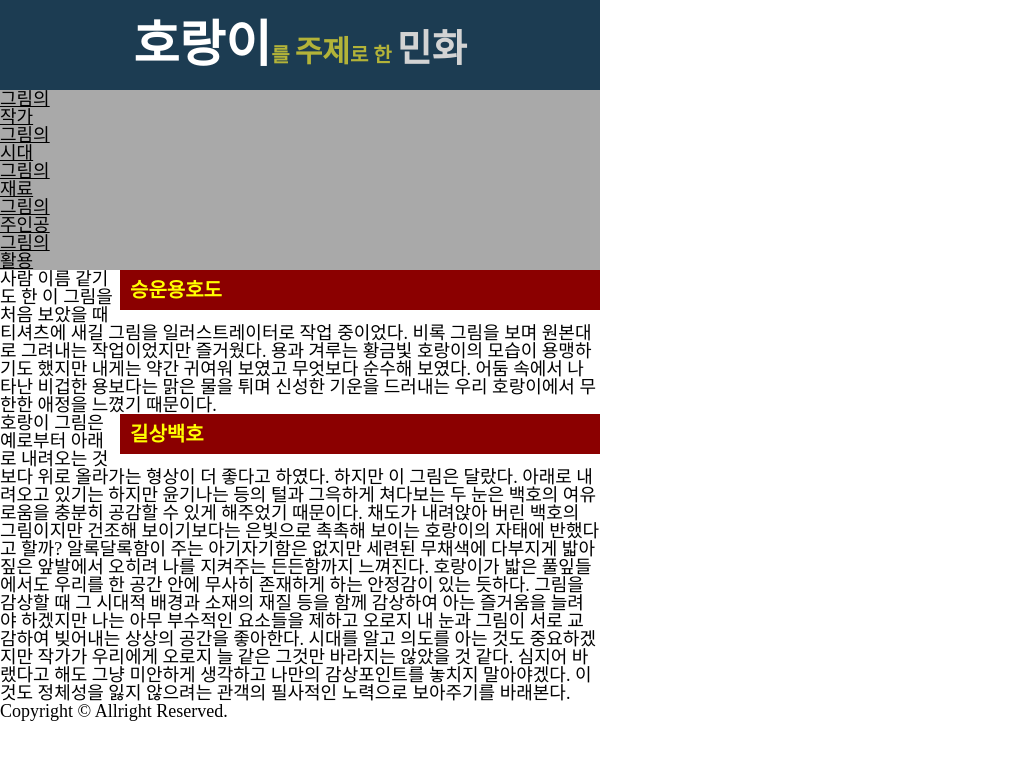
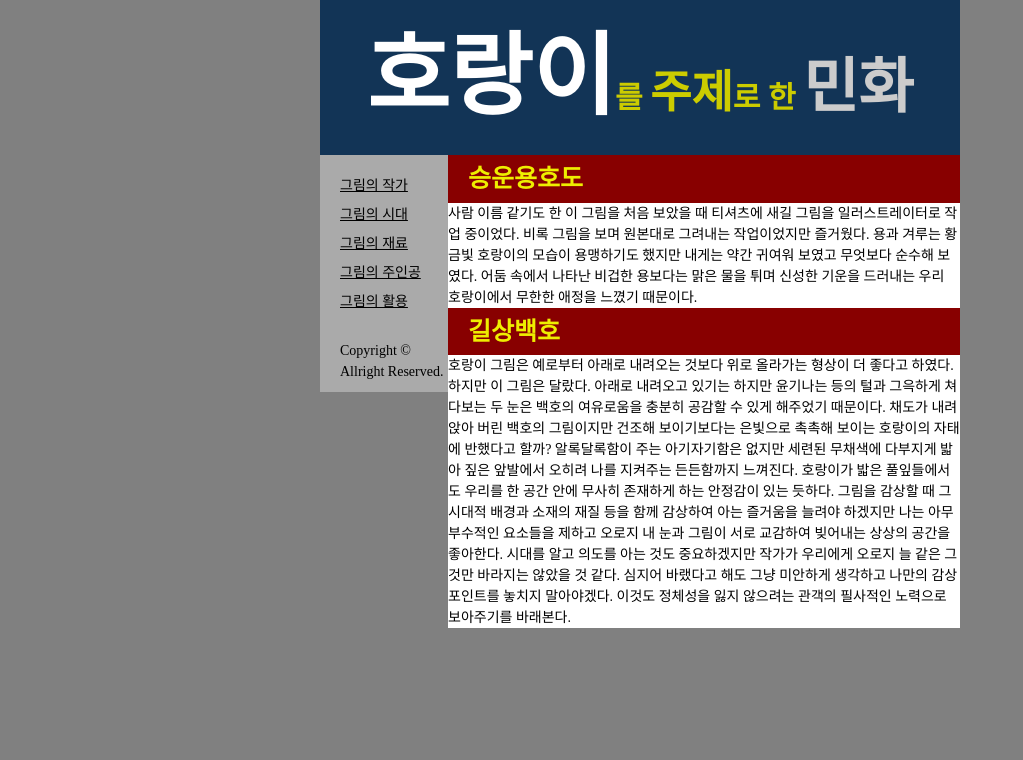
Before and after one commit to Dasom04/HTML-Css-study0122, a plain HTML site: page 2.CSS/9.position/9.실습3.html in a window 1280 px wide. Shown: the whole page, without its empty margins (0-1023 px from the left). Drawn offline with nearby package versions, Linux system fonts and the light colour scheme.

Commit message:
#16.CSS trandstion,transform

```diff
--- a/2.CSS/9.position/9.실습3.html
+++ b/2.CSS/9.position/9.실습3.html
@@ -32,12 +32,12 @@
 				</ul>
 				<div class="content">
 					<h2>승운용호도</h2>
-					<p class="hodo">사람 이름 같기도 한 이 그림을 처음 보았을 때 티셔츠에 새길 그림을 일러스트레이터로 작업 중이었다. 비록
+					<p>사람 이름 같기도 한 이 그림을 처음 보았을 때 티셔츠에 새길 그림을 일러스트레이터로 작업 중이었다. 비록
 						그림을 보며 원본대로 그려내는 작업이었지만 즐거웠다. 용과 겨루는 황금빛 호랑이의 모습이 용맹하기도 했지만 내게는 약간
 						귀여워 보였고 무엇보다 순수해 보였다. 어둠 속에서 나타난 비겁한 용보다는 맑은 물을 튀며 신성한 기운을 드러내는 우리
 						호랑이에서 무한한 애정을 느꼈기 때문이다.</p>
 					<h2>길상백호</h2>
-					<p class="tiger">호랑이 그림은 예로부터 아래로 내려오는 것보다 위로 올라가는 형상이 더 좋다고 하였다. 하지만 이 그림은
+					<p>호랑이 그림은 예로부터 아래로 내려오는 것보다 위로 올라가는 형상이 더 좋다고 하였다. 하지만 이 그림은
 						달랐다. 아래로 내려오고 있기는 하지만 윤기나는 등의 털과 그윽하게 쳐다보는 두 눈은 백호의 여유로움을 충분히 공감할 수
 						있게 해주었기 때문이다. 채도가 내려앉아 버린 백호의 그림이지만 건조해 보이기보다는 은빛으로 촉촉해 보이는 호랑이의
 						자태에 반했다고 할까? 알록달록함이 주는 아기자기함은 없지만 세련된 무채색에 다부지게 밟아 짚은 앞발에서 오히려 나를
--- a/2.CSS/9.position/tiger.css
+++ b/2.CSS/9.position/tiger.css
@@ -8,7 +8,7 @@
   background: gray;
 }  */
 
-#wrapper {
+/* #wrapper {
 width: 600px;
 height: 600px;
 background: darkgray;
@@ -60,15 +60,113 @@ h2 {
   background: darkred;
   padding: 10px;
   float: right;
-}
+} */
 /* .hodo {
   width: 80%;
   font-size: 15px;
 
 } */
-.menu {
+/* .menu {
   width: 10%;
   height: 100%;
   text-decoration: underline;
 
+} */
+
+/* base style */
+
+body {
+  background: gray;
+  font-size: 14px;
+  line-height: 1.5;
+  color: black;
+  font-family: '굴림', serif;
 }
+#wrapper {
+  width: 50%;
+  margin: 0 auto;
+}
+
+/* header style */
+header {
+  background: #123456;
+  padding: 10px;
+  color: white;
+}
+
+header h1 {
+font-size: 30px;
+font-weight: 700;
+color: #cc0;
+text-align: center;
+font-family: '굴림', serif;
+
+}
+
+header h1 strong {
+  font-size: 3em;
+  color: white;
+}
+
+header h1 span {
+  font-size: 1.5em;
+}
+
+header h1 em {
+  font-size: 2em;
+  color: #ccc;
+}
+
+/* container style */
+
+.container {
+  background: #ccc;
+
+}
+.container .menu {
+  float: left;
+  width: 20%;
+  padding: 20px;
+
+}
+
+.container .menu li {
+  margin-bottom: 8px;
+  text-decoration: underline;
+}
+
+.container .menu li a:hover {
+  color: #662;
+  border-bottom: 1px dashed #662;
+
+}
+
+.container .content {
+  background: #fff;
+  float: right;
+  width: 80%;
+
+}
+ .container .content h2 {
+  background: #800;
+  color: #ee0;
+  font-size: 25px;
+  font-weight: 700;
+padding: 5px 20px ;
+font-family: '궁서', cursive;
+ }
+
+.container .container p {
+  padding: 20px;
+  text-align: justify;
+
+}
+/* footer style */
+footer {
+  background: #aaa;
+  padding: 10px 20px;
+
+}
+footer address {
+  color: #000;
+}
```
Also changed, not shown: 2.CSS/10.전환,변환/1.transition.html (added, +37 -0 lines), 2.CSS/10.전환,변환/2.transform.html (added, +47 -0 lines).
